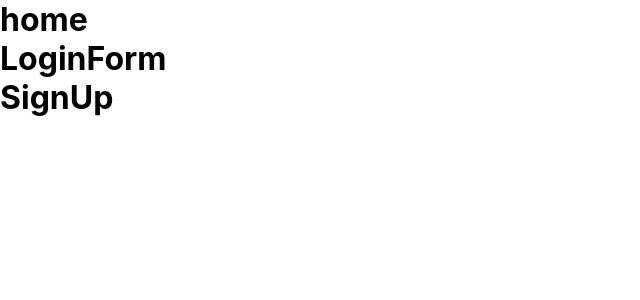
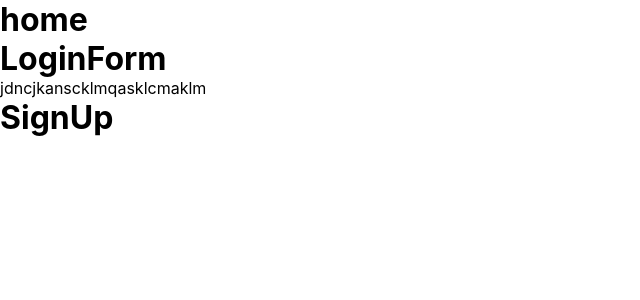
Before and after one commit to najeeb678/UserApp, a React (Create React App) app: page / in a window 1280 px wide. Shown: the top 300 px of the page, without its empty margins (0-640 px from the left). Built offline with nearby package versions, Linux system fonts and the light colour scheme.

Commit message:
new feature

```diff
--- a/src/components/LoginForm.js
+++ b/src/components/LoginForm.js
@@ -1,11 +1,12 @@
-import React from 'react'
+import React from "react";
 
 const LoginForm = () => {
   return (
     <div>
       <h1>LoginForm</h1>
+      jdncjkanscklmqasklcmaklm
     </div>
-  )
-}
+  );
+};
 
-export default LoginForm
+export default LoginForm;
```
